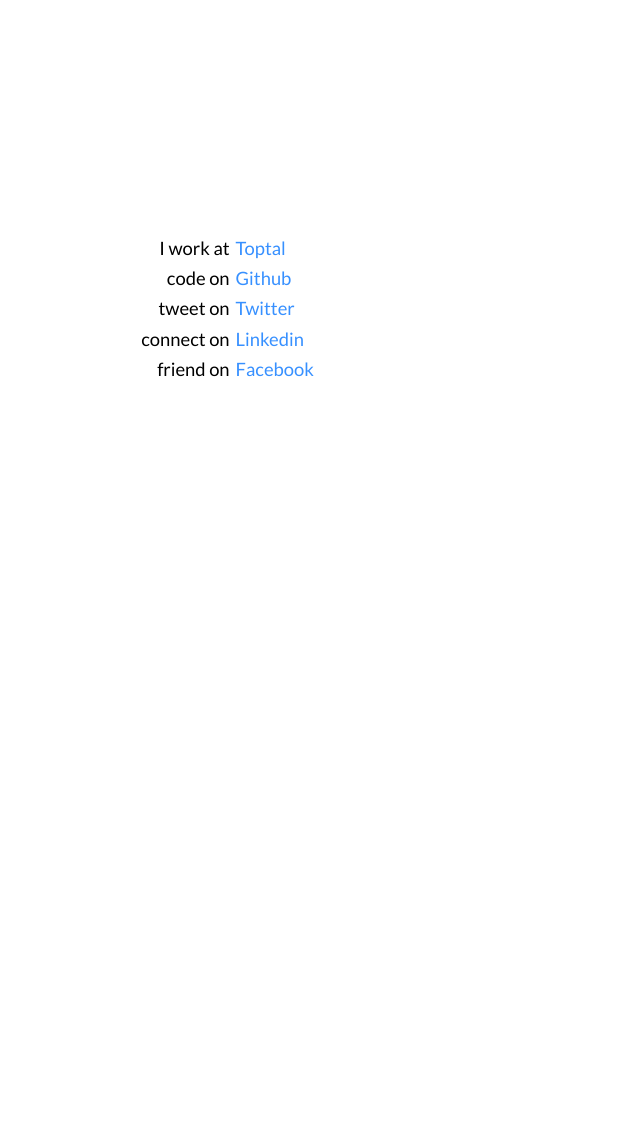
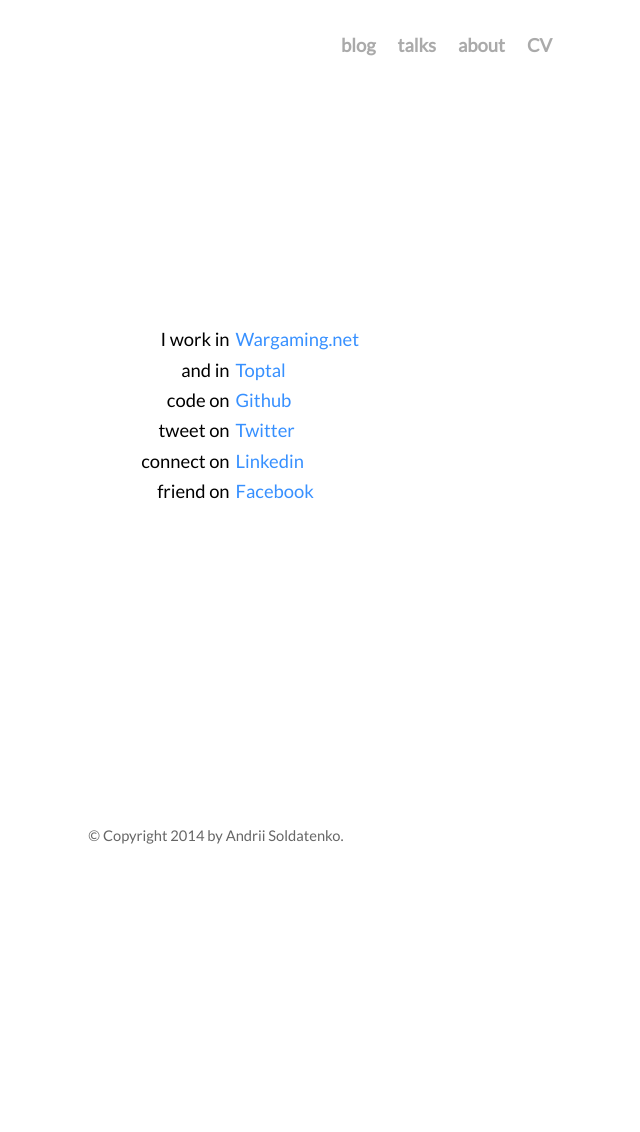
Before and after one commit to andriisoldatenko/andriisoldatenko.github.io, a Jekyll site: the page built from index.html, in a window 1280 px wide. Shown: the whole page, without its empty margins (424-1064 px from the left). Built offline with Jekyll 4.4.1, drawn with Linux system fonts in a browser that asks for light colours; Markdown is read by kramdown in place of the engine named in the settings; after the commit the page ends 900 px from its top, so only the background shows below that.

Commit message:
Added Copyright

```diff
--- /dev/null
+++ b/Gemfile
@@ -0,0 +1,2 @@
+source 'https://rubygems.org'
+gem 'github-pages'
--- a/_includes/footer.html
+++ b/_includes/footer.html
@@ -1,8 +1,3 @@
 <div class="footer">
-    <div class="contact">
-        <p>
-                Andrii Soldatenko | Python && Ruby Developer | Automation Test Lead<br />
-                andrii.soldatenko@gmail.com
-        </p>
-    </div>
+   <p class="contact">© Copyright 2014 by Andrii Soldatenko.</p>
 </div>
--- a/_includes/header.html
+++ b/_includes/header.html
@@ -1,5 +1,6 @@
 <div class="header">
     <a class="extra" href="/">blog</a>
+    <a class="extra" href="/talks">talks</a>
     <a class="extra" href="/about">about</a>
-    <a class="extra" href="/contacts">contacts</a>
+    <a class="extra" href="/cv">CV</a>
 </div>
--- a/_layouts/default.html
+++ b/_layouts/default.html
@@ -18,9 +18,17 @@
 
         <div class="site">
 
-          {{ content }}
+            <div class="nav">
+                {% include header.html %}
+            </div>
+
+            <div class="content">
+              {{ content }}
+            </div>
+
+                {% include footer.html %}
 
         </div>
-
+        </body>
     </body>
 </html>
--- a/css/main.css
+++ b/css/main.css
@@ -86,6 +86,10 @@
   margin: 0 auto;
 }
 
+.nav div{
+  padding: 32px;
+  text-align: right;
+}
 .header a {
   font-weight: bold;
   text-decoration: none;
@@ -118,18 +122,18 @@
 }
 
 .footer {
+  text-align: center;
   font-size: 80%;
   color: #666;
-  border-top: 4px solid #eee;
-  margin-top: 2em;
-  overflow: hidden;
+  width:100%;
+  height:80px;
+  position:absolute;
+  bottom:0;
+  left:0;
+  /*margin: 0 auto 10px auto;*/
 }
 
-.footer .contact {
-  float: left;
-  margin-right: 3em;
-}
-
+/*
 .footer .contact a {
   color: #8085C1;
 }
@@ -142,7 +146,7 @@
 
 .footer .rss img {
   border: 0;
-}
+}*/
 
 /*****************************************************************************/
 /*
--- a/index.html
+++ b/index.html
@@ -5,17 +5,17 @@
 
 <div id="home">
     <div id="left">
-      <p>I work at</p>
+      <p>I work in</p>
+      <p>and in</p>
       <p>code on</p>
-      <!-- <p>blog on</p> -->
       <p>tweet on</p>
       <p>connect on</p>
       <p>friend on</p>
     </div>
     <div id="right">
+      <p><a href="http://wargaming.net">Wargaming.net</a></p>
       <p><a href="http://www.toptal.com/resume/andrii-soldatenko">Toptal</a></p>
       <p><a href="https://github.com/andriisoldatenko/">Github</a></p>
-      <!-- <p><a href="http://andriisoldatenko.github.io/">Blog</a></p> -->
       <p><a href="https://twitter.com/a_soldatenko">Twitter</a></p>
       <p><a href="http://www.linkedin.com/in/andriisoldatenko">Linkedin</a>
       <p><a href="https://www.facebook.com/andrii.soldatenko">Facebook</a></p>
--- a/contacts/index.html
+++ b/talks/index.html
@@ -3,6 +3,6 @@
 title: Andrii Soldatenko's personal blog
 ---
 
-<div id="contacts">
-  <h1>Contacts</h1>
+<div id="talks">
+  <h1>Talks</h1>
 </div>
```
Also changed, not shown: 2 other files.
